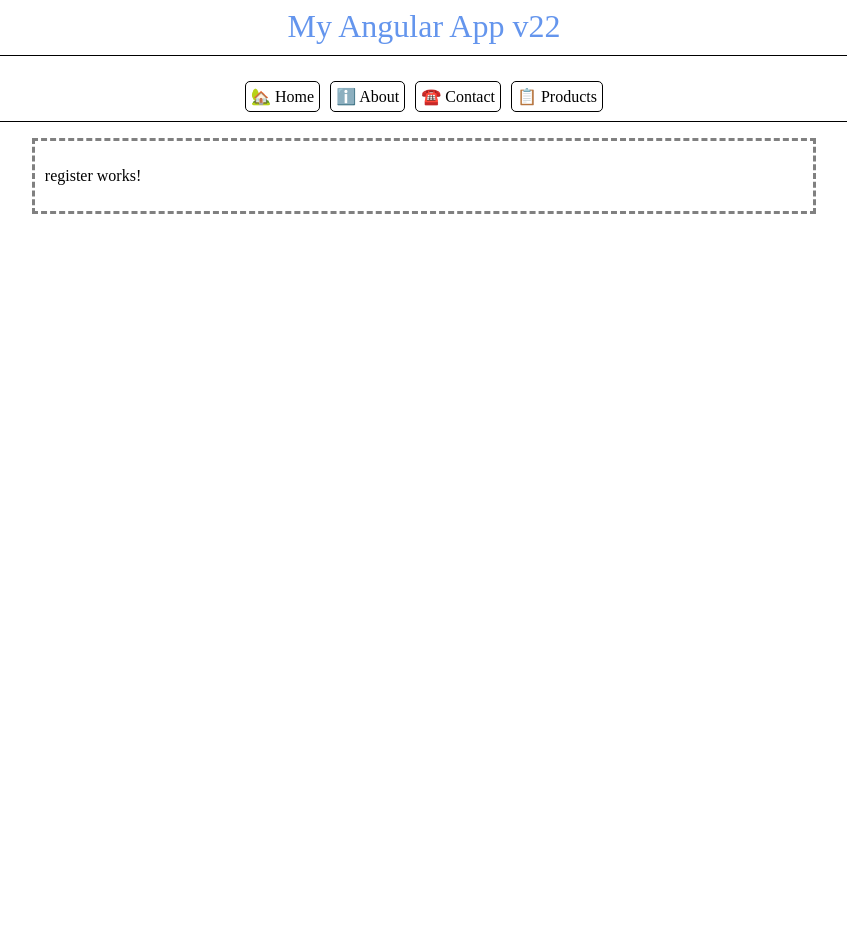
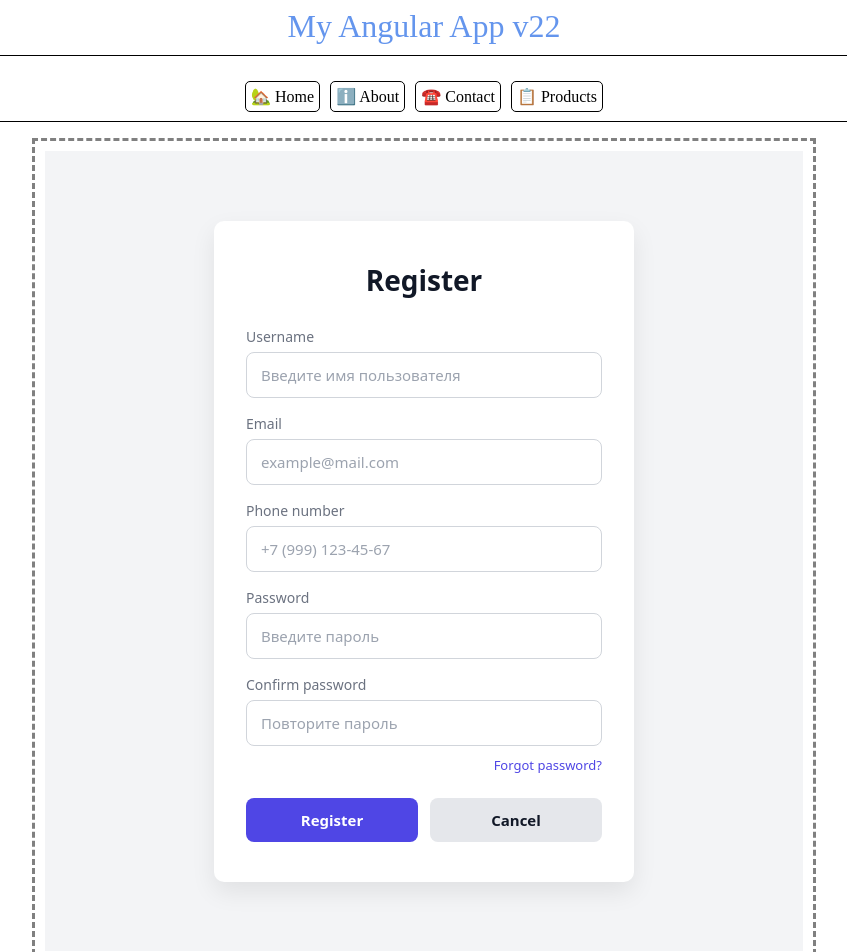
Before and after one commit to Oleg-ru/ng-mini-apps, an Angular app: page /register in a window 1280 px wide. Shown: the top 952 px of the page, without its empty margins (216-1063 px from the left). Before the commit the page ends 800 px from the top, so only its background shows below. Built offline with nearby package versions, Linux system fonts and the light colour scheme.

Commit message:
feature: Routing ADD html and css in register form

```diff
--- a/src/app/pages/register/register.css
+++ b/src/app/pages/register/register.css
@@ -0,0 +1,164 @@
+:host {
+  --primary: #4f46e5;
+  --primary-hover: #4338ca;
+  --secondary: #e5e7eb;
+  --secondary-hover: #d1d5db;
+  --text: #111827;
+  --text-muted: #6b7280;
+  --border: #d1d5db;
+  --bg: #f3f4f6;
+  --card-bg: #ffffff;
+  --radius: 10px;
+  --shadow: 0 10px 25px rgba(0, 0, 0, 0.08);
+  --link: #4f46e5;
+}
+
+/* Центрирование страницы */
+.register-page {
+  min-height: 100vh;
+  display: flex;
+  align-items: center;
+  justify-content: center;
+  background: var(--bg);
+  padding: 20px;
+  box-sizing: border-box;
+}
+
+/* Карточка */
+.register-card {
+  width: 100%;
+  max-width: 420px;
+  background: var(--card-bg);
+  padding: 40px 32px;
+  border-radius: var(--radius);
+  box-shadow: var(--shadow);
+  box-sizing: border-box;
+}
+
+/* Заголовок */
+.register-title {
+  margin: 0 0 28px;
+  font-size: 28px;
+  font-weight: 700;
+  text-align: center;
+  color: var(--text);
+  font-family: system-ui, -apple-system, "Segoe UI", Roboto, sans-serif;
+}
+
+/* Форма */
+.register-form {
+  display: flex;
+  flex-direction: column;
+  gap: 16px;
+}
+
+/* Группа полей */
+.form-group {
+  display: flex;
+  flex-direction: column;
+  gap: 6px;
+}
+
+.form-group label {
+  font-size: 14px;
+  font-weight: 500;
+  color: var(--text-muted);
+  font-family: system-ui, -apple-system, "Segoe UI", Roboto, sans-serif;
+}
+
+.form-group input {
+  width: 100%;
+  padding: 12px 14px;
+  font-size: 15px;
+  border: 1px solid var(--border);
+  border-radius: 8px;
+  outline: none;
+  transition: border-color 0.2s, box-shadow 0.2s;
+  box-sizing: border-box;
+  font-family: system-ui, -apple-system, "Segoe UI", Roboto, sans-serif;
+}
+
+/* Подсветка, если пароли не совпадают */
+.form-group input.error {
+  border-color: #ef4444;
+  box-shadow: 0 0 0 3px rgba(239, 68, 68, 0.15);
+}
+
+.form-group input:focus {
+  border-color: var(--primary);
+  box-shadow: 0 0 0 3px rgba(79, 70, 229, 0.15);
+}
+
+.form-group input::placeholder {
+  color: #9ca3af;
+}
+
+/* Ссылка Forgot password */
+.forgot-link {
+  align-self: flex-end;
+  font-size: 13px;
+  color: var(--link);
+  text-decoration: none;
+  font-family: system-ui, -apple-system, "Segoe UI", Roboto, sans-serif;
+  transition: opacity 0.2s;
+  margin-top: -6px;
+}
+
+.forgot-link:hover {
+  opacity: 0.75;
+  text-decoration: underline;
+}
+
+/* Кнопки */
+.buttons {
+  display: flex;
+  gap: 12px;
+  margin-top: 8px;
+}
+
+.btn {
+  flex: 1;
+  padding: 12px 16px;
+  font-size: 15px;
+  font-weight: 600;
+  border: none;
+  border-radius: 8px;
+  cursor: pointer;
+  transition: background 0.2s, transform 0.1s;
+  font-family: system-ui, -apple-system, "Segoe UI", Roboto, sans-serif;
+}
+
+.btn:active {
+  transform: scale(0.98);
+}
+
+.btn-register {
+  background: var(--primary);
+  color: #fff;
+}
+
+.btn-register:hover {
+  background: var(--primary-hover);
+}
+
+.btn-login {
+  background: var(--secondary);
+  color: var(--text);
+}
+
+.btn-login:hover {
+  background: var(--secondary-hover);
+}
+
+/* Адаптив */
+@media (max-width: 420px) {
+  .register-card {
+    padding: 28px 20px;
+  }
+  .register-title {
+    font-size: 24px;
+  }
+  .buttons {
+    flex-direction: column;
+  }
+}
--- a/src/app/pages/register/register.html
+++ b/src/app/pages/register/register.html
@@ -1 +1,78 @@
-<p>register works!</p>
+<div class="register-page">
+  <div class="register-card">
+    <h1 class="register-title">Register</h1>
+
+    <form class="register-form">
+      <div class="form-group">
+        <label for="username">Username</label>
+        <input
+          id="username"
+          type="text"
+          name="username"
+          placeholder="Введите имя пользователя"
+          autocomplete="username"
+          required
+        />
+      </div>
+
+      <div class="form-group">
+        <label for="email">Email</label>
+        <input
+          id="email"
+          type="email"
+          name="email"
+          placeholder="example@mail.com"
+          autocomplete="email"
+          required
+        />
+      </div>
+
+      <div class="form-group">
+        <label for="phone">Phone number</label>
+        <input
+          id="phone"
+          type="tel"
+          name="phone"
+          placeholder="+7 (999) 123-45-67"
+          autocomplete="tel"
+          required
+        />
+      </div>
+
+      <div class="form-group">
+        <label for="password">Password</label>
+        <input
+          id="password"
+          type="password"
+          name="password"
+          placeholder="Введите пароль"
+          autocomplete="new-password"
+          required
+        />
+      </div>
+
+      <div class="form-group">
+        <label for="confirmPassword">Confirm password</label>
+        <input
+          id="confirmPassword"
+          type="password"
+          name="confirmPassword"
+          placeholder="Повторите пароль"
+          autocomplete="new-password"
+          required
+        />
+      </div>
+
+      <a class="forgot-link" href="#">
+        Forgot password?
+      </a>
+
+      <div class="buttons">
+        <button type="submit" class="btn btn-register" (click)="onRegister()">Register</button>
+        <button type="button" class="btn btn-login" (click)="onCancel()">
+          Cancel
+        </button>
+      </div>
+    </form>
+  </div>
+</div>
--- a/src/app/pages/register/register.ts
+++ b/src/app/pages/register/register.ts
@@ -1,4 +1,5 @@
-import { Component } from '@angular/core';
+import { Component, inject } from '@angular/core';
+import { Router } from '@angular/router';
 
 @Component({
   imports: [],
@@ -6,4 +7,14 @@ import { Component } from '@angular/core';
   styleUrl: './register.css',
   templateUrl: './register.html',
 })
-export class Register {}
+export class Register {
+  private router = inject(Router);
+
+  onRegister() {
+
+  }
+
+  onCancel() {
+
+  }
+}
```
